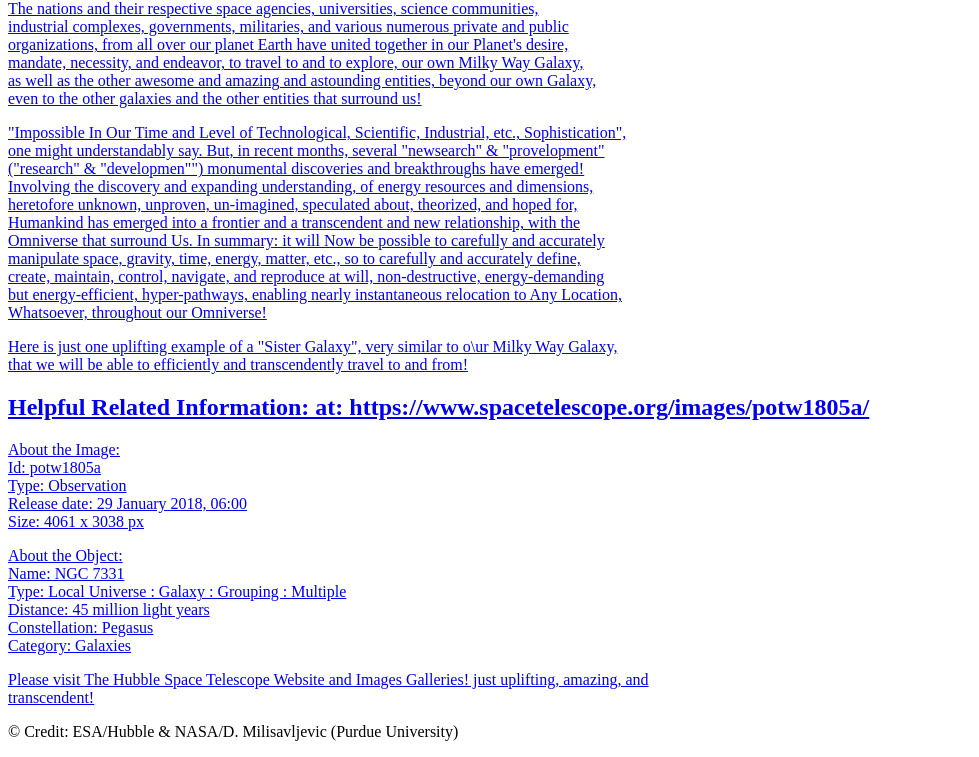
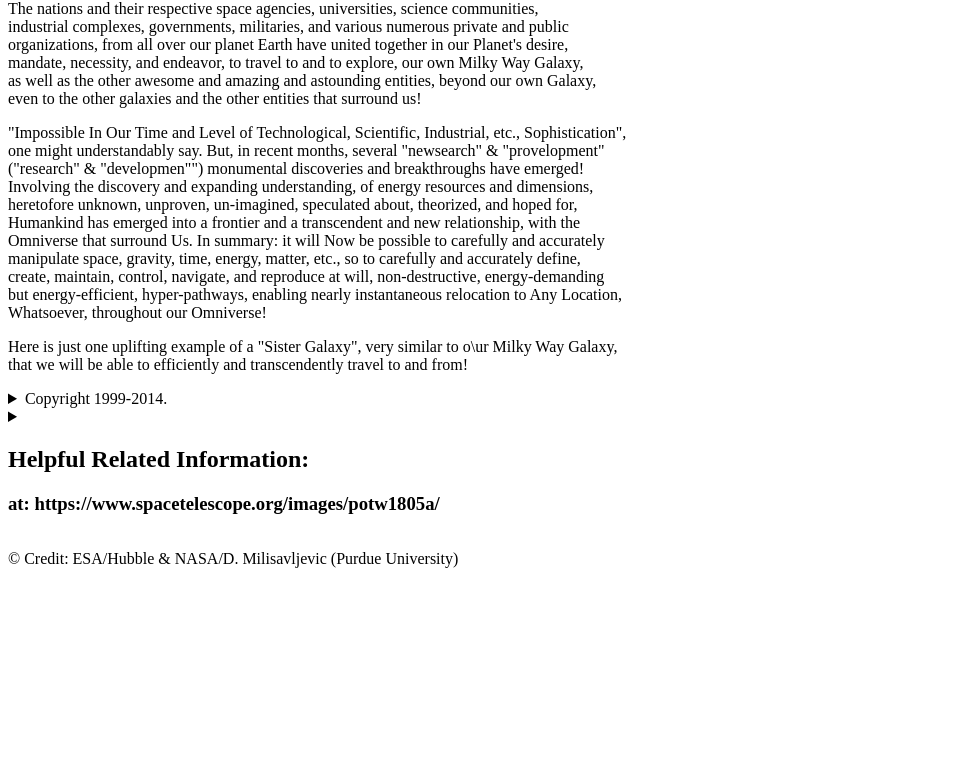
Before and after one commit to gary-cotton-codemaker-helper/html-me-something, a plain HTML site: page index.html in a window 1280 px wide. Shown: the part 98-855 px from the top of the page, without its empty margins (0-979 px from the left). After the commit the page ends 800 px from the top, so only its background shows below. Drawn offline with Linux system fonts and the light colour scheme.

Commit message:
Added <details>-<summary> tag sections index.html *(2018Apr12FBF2014 GSC)

```diff
--- a/index.html
+++ b/index.html
@@ -2,20 +2,58 @@
 <!--
 ~ Program Name: index.html
 ~
-~ webpage context:
+~ Program Description, Purposes, Information, Etc.:
+~
+~ W]ebpage Context:
+~~ C:\Users\Gary\lc101_unit2_a0a0\html-me-something\index_a0p2.html
+~~ file:///C:/Users/Gary/lc101_unit2_a0a0/html-me-something/index_a0a0.html
+~
 # ~ Program Context:
 # ~~ LaunchCode: LC101 Winter 2018 (LC101 STL W18)
 # ~~ LaunchCode St. Louis: LaunchCode Mentor Center:
 # ~~ launchcode.org or learnstl@launchcode.org or
 # ~~ 314-254-0107 or 4811 Delmar Blvd, St. Louis, MO 63108
 #
-# ~ Program Local Support And Resources:
+# - Program Local Support And Resources:
+# -- LaunchCode Mentor Center St. Louis :: LC101 Winter 2018
+#
+# ~~~ Slack LC101 Winter 2018 Slack URL:
+# ~~~~ https://lc101winter2018.slack.com/
+#
+# ~~  James Young (TF)
+# ~~~ https://learn.launchcode.org/conversations?context_id=course_100&user_id=758&user_name=James%20Young
+# ~~~ view-source:https://learn.launchcode.org/conversations?context_id=course_100&user_id=758&user_name=James%20Young#filter=type=inbox
+# ~~~ https://lc101winter2018.slack.com/team/U8V1WCJQJ
+#
+# ~~ "# tf-james-group" (at Slack.com:
+# ~~~ a Collaboration Innovation Progress Group)
+#
+# --  External Documentation And Other Resources:
+# --- https://learn.launchcode.org
+# --- https://docs.python.org
+# --- https://stackoverflow.com
+# --- https://www.w3schools.com
+# --- https://www.codecademy.com
+# --- https://www.khanacademy.org
+#
+~ Program Coder: Gary Cotton  gary.cotton.codemaker.helper@gmail.com  314-283-9875
+~ Webpage Author: Gary Cotton gary.cotton.codemaker.helper@gmail.com  314-283-9875
+#
+# -  Omniversal Notes, Thoughts, Questions, Concerns, Ideas,
+# -    Reflections, Hopes, Etc.:
+#
+# - Program And Codimg Progress Log:
+# -- Date: / Time: / Event:
+# --- 2018-Mar-25-Sat/ 17:59 CDT / Program Newsearch & Provelopment {Start}
+# --- 2018-Apr-12-Thu/           / Program: Tested and Ready for Submission to Vocareum
+# ---
+#
+# - Program Provided Information:
+
 # ~~ LaunchCode Mentor Center St. Louis :: LC101 Winter 2018
 # ~~  James Young (TF)
 # ~~ "# tf-james-group" (at Slack.com: a Collaboration Innovation Progress Group)
 ~
-~ webpage author: Gary Cotton gary.cotton.codemaker.helper@gmail.com  314-283-9875
-
 -->
 
 
@@ -29,7 +67,7 @@
         <h1>Efficient Intra-Galactic Travel &amp; Inter-Galactic Travel: Possible!!!!</h1>
 		<a href="https://www.spacetelescope.org/images/potw1805a/">
 			<!-- <img src= /C:/Users/Gary/lc101_unit2_a0a0/html-me-something/image/potw1805a.jpg/> -->
-			<img src= file:///C:/Users/Gary/lc101_unit2_a0a0/html-me-something/images/potw1805a.jpg />
+			<img src= file:///C:/Users/Gary/lc101_unit2_a0a0/html-me-something/images/potw1805a.jpg> </a>
 		<!-- {original} <img src="https://cdn.spacetelescope.org/archives/images/screen/potw1805a.jpg"/> </a> -->
 		<br>
 		  <article>
@@ -60,8 +98,26 @@
 
     </body>
     <footer>
-		<p><h2>Helpful Related Information:
-			at: https://www.spacetelescope.org/images/potw1805a/</h2>
+		<!---  -->
+        <details>
+            <summary>Copyright 1999-2014.</summary>
+           <p> - by Refsnes Data. All Rights Reserved.</p>
+           <p>All content and graphics on this web site are the property of the company Refsnes Data.</p>
+		</details>
+		<!--
+		<details>
+					<summary>Copyright 1999-2014.</summary>
+					<p> - by Refsnes Data. All Rights Reserved.</p>
+					<p>All content and graphics on this web site are the property of the company Refsnes Data.</p>
+		</details>
+	    -->
+	    <details>
+			    <summary>
+			        <p>
+				    <h2>Helpful Related Information: </h2>
+			        <h3>at: https://www.spacetelescope.org/images/potw1805a/</h3>
+			        </p>
+			    </summary>
 		</p>
         <p>About the Image: <br>
 				Id:	potw1805a <br>
@@ -80,10 +136,12 @@
 				The Hubble Space Telescope Website and Images Galleries! just uplifting, amazing, and <br>
 				transcendent! </a>
 		</p>
+	</details>
         <p> &copy;
 			Credit:
 			ESA/Hubble &amp; NASA/D. Milisavljevic (Purdue University)
-			</p>
+		</p>
+	    </details>
 	</footer>
 <!--
 	<img src="http://bit.ly/RhrMEn" />
```
